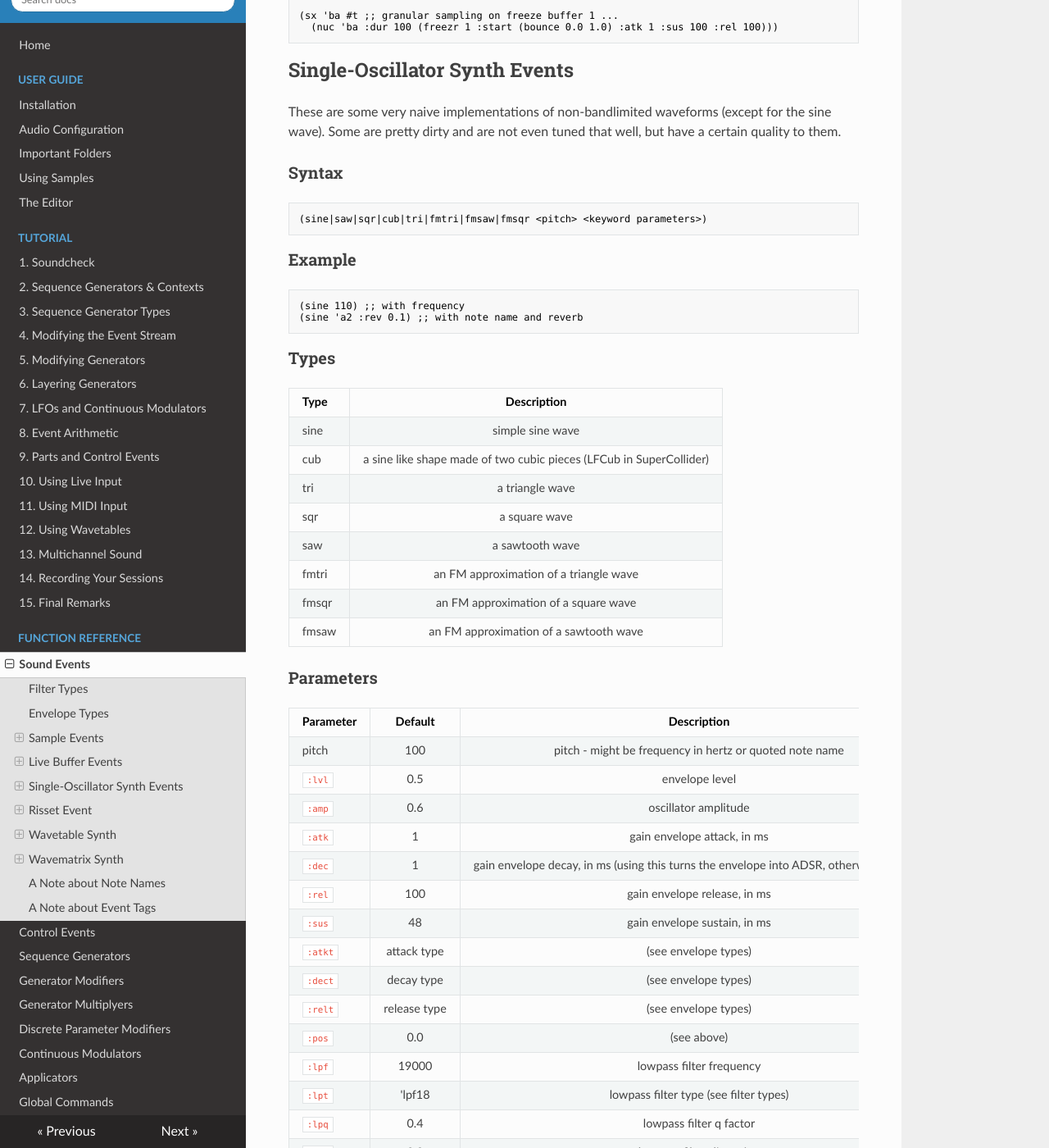
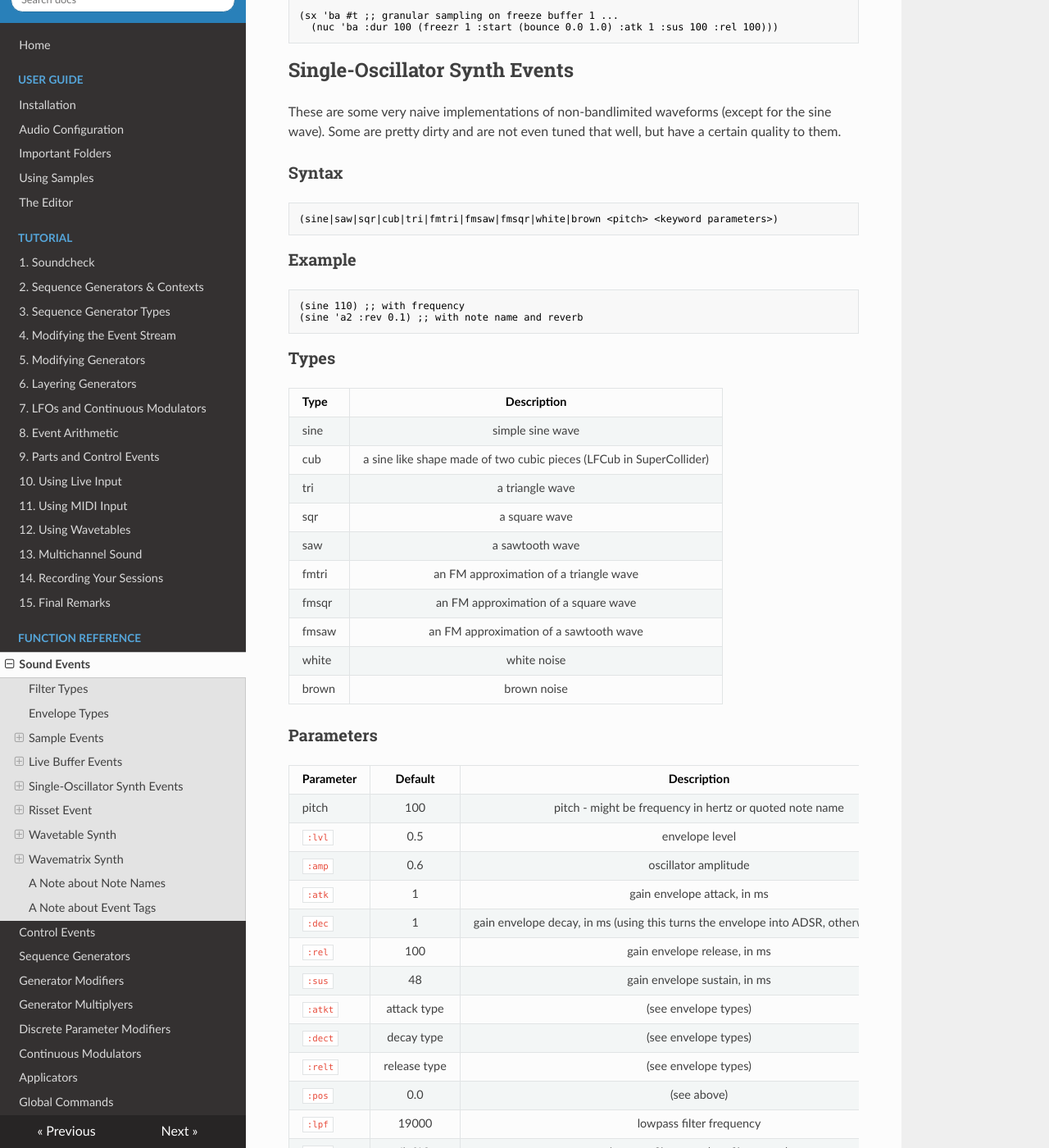
Before and after one commit to the-drunk-coder/megra-doc, an MkDocs documentation site: the page built from docs/function-reference/sound-events.md, in a window 1280 px wide and 1400 px high, scrolled down 3748 px. Shown: the whole window at 82% size. Built offline with MkDocs 1.6.1, drawn with Linux system fonts in a browser that asks for light colours; nearby versions of some CDN libraries; part of the change alters nothing that is shown.

Commit message:
add brown noise

````diff
--- a/docs/function-reference/sound-events.md
+++ b/docs/function-reference/sound-events.md
@@ -54,42 +54,42 @@ Sample events allow you to play a pre-loaded samples, using keywords to specify
 
 ### Parameters
 
-| Parameter | Default                | Description                                                                              |
-|-----------|:----------------------:|:----------------------------------------------------------------------------------------:|
-| `:lvl`    | 0.5                    | envelope max level                                                                       |
-| `:amp`    | 0.77                   | sampler (oscillator) amplitude                                                           |
-| `:rate`   | 1.0                    | sample playback rate                                                                     |
-| `:start`  | 0.0                    | start within sample file, ratio                                                          |
-| `:atk`    | 1                      | gain envelope attack, in ms                                                              |
-| `:dec`    | 1                      | gain envelope decay, in ms (using this turns the envelope into ADSR, otherwise it's ASR) |
-| `:rel`    | 1                      | gain envelope release, in ms                                                             |
-| `:sus`    | sample lenght, 10s max | gain envelope sustain, in ms                                                             |
-| `:atkt`   | attack type            | (see envelope types)                                                                     |
-| `:dect`   | decay type             | (see envelope types)                                                                     |
-| `:relt`   | release type           | (see envelope types)                                                                     |
-| `:pos`    | 0.0                    | stereo position (-1.0 left, 0.0 center 1.0 right) or channel number in multichannel mode |
-| `:lpf`    | 19000                  | lowpass filter frequency                                                                 |
-| `:lpt`    | 'lpf18                 | lowpass filter type (see filter types)                                                   |
-| `:lpq`    | 0.4                    | lowpass filter q factor                                                                  |
-| `:lpd`    | 0.0                    | lowpass filter distortion                                                                |
-| `:hpf`    | 20                     | highpass filter frequency                                                                |
-| `:hpt`    | 'hpf12                 | highpass filter type (see filter types)                                                  |
-| `:hpq`    | 0.4                    | highpass filter q factor                                                                 |
-| `:pff`    | 1000                   | peak filter 1 frequency                                                                  |
-| `:pfq`    | 10                     | peak filter 1 q factor                                                                   |
-| `:pfg`    | 0.0                    | peak filter 1 gain                                                                       |
-| `:pft`    | 'peak                  | peak filter 1 type                                                                       |
-| `:pff1`   | 1000                   | peak filter 1 frequency                                                                  |
-| `:pfq1`   | 10                     | peak filter 1 q factor                                                                   |
-| `:pfg1`   | 0.0                    | peak filter 1 gain                                                                       |
-| `:pft1`   | 'peak                  | peak filter 1 type                                                                       |
-| `:pff2`   | 1000                   | peak filter 2 frequency                                                                  |
-| `:pfq2`   | 10                     | peak filter 2 q factor                                                                   |
-| `:pfg2`   | 0.0                    | peak filter 2 gain                                                                       |
-| `:pft2`   | 'none                  | peak filter 2 type                                                                       |
-| `:rev`    | 0.0                    | reverb amount                                                                            |
-| `:del`    | 0.0                    | delay amount                                                                             |
-| `:tags`   | none                   | additional tags                                                                          |
+| Parameter | Default                | Description                                                                              | Modulatable |
+|-----------|:----------------------:|:----------------------------------------------------------------------------------------:|-------------|
+| `:lvl`    | 0.5                    | envelope max level                                                                       | yes         |
+| `:amp`    | 0.77                   | sampler (oscillator) amplitude                                                           | yes         |
+| `:rate`   | 1.0                    | sample playback rate                                                                     | yes         |
+| `:start`  | 0.0                    | start within sample file, ratio                                                          |             |
+| `:atk`    | 1                      | gain envelope attack, in ms                                                              |             |
+| `:dec`    | 1                      | gain envelope decay, in ms (using this turns the envelope into ADSR, otherwise it's ASR) |             |
+| `:rel`    | 1                      | gain envelope release, in ms                                                             |             |
+| `:sus`    | sample lenght, 10s max | gain envelope sustain, in ms                                                             |             |
+| `:atkt`   | attack type            | (see envelope types)                                                                     |             |
+| `:dect`   | decay type             | (see envelope types)                                                                     |             |
+| `:relt`   | release type           | (see envelope types)                                                                     |             |
+| `:pos`    | 0.0                    | stereo position (-1.0 left, 0.0 center 1.0 right) or channel number in multichannel mode | yes         |
+| `:lpf`    | 19000                  | lowpass filter frequency                                                                 | yes         |
+| `:lpt`    | 'lpf18                 | lowpass filter type (see filter types)                                                   |             |
+| `:lpq`    | 0.4                    | lowpass filter q factor                                                                  | yes         |
+| `:lpd`    | 0.0                    | lowpass filter distortion                                                                | yes         |
+| `:hpf`    | 20                     | highpass filter frequency                                                                | yes         |
+| `:hpt`    | 'hpf12                 | highpass filter type (see filter types)                                                  |             |
+| `:hpq`    | 0.4                    | highpass filter q factor                                                                 | yes         |
+| `:pff`    | 1000                   | peak filter 1 frequency                                                                  | yes         |
+| `:pfq`    | 10                     | peak filter 1 q factor                                                                   | yes         |
+| `:pfg`    | 0.0                    | peak filter 1 gain                                                                       | yes         |
+| `:pft`    | 'peak                  | peak filter 1 type                                                                       |             |
+| `:pff1`   | 1000                   | peak filter 1 frequency                                                                  | yes         |
+| `:pfq1`   | 10                     | peak filter 1 q factor                                                                   | yes         |
+| `:pfg1`   | 0.0                    | peak filter 1 gain                                                                       | yes         |
+| `:pft1`   | 'peak                  | peak filter 1 type                                                                       |             |
+| `:pff2`   | 1000                   | peak filter 2 frequency                                                                  | yes         |
+| `:pfq2`   | 10                     | peak filter 2 q factor                                                                   | yes         |
+| `:pfg2`   | 0.0                    | peak filter 2 gain                                                                       | yes         |
+| `:pft2`   | 'none                  | peak filter 2 type                                                                       |             |
+| `:rev`    | 0.0                    | reverb amount                                                                            | yes         |
+| `:del`    | 0.0                    | delay amount                                                                             | yes         |
+| `:tags`   | none                   | additional tags                                                                          |             |
 
 
 ## Live Buffer Events
@@ -147,7 +147,7 @@ These are some very naive implementations of non-bandlimited waveforms (except f
 ### Syntax
 
 ```lisp
-(sine|saw|sqr|cub|tri|fmtri|fmsaw|fmsqr <pitch> <keyword parameters>)
+(sine|saw|sqr|cub|tri|fmtri|fmsaw|fmsqr|white|brown <pitch> <keyword parameters>)
 ```
 
 ### Example
@@ -169,6 +169,8 @@ These are some very naive implementations of non-bandlimited waveforms (except f
 | fmtri | an FM approximation of a triangle wave                              |
 | fmsqr | an FM approximation of a square wave                                |
 | fmsaw | an FM approximation of a sawtooth wave                              |
+| white | white noise                                                         |
+| brown | brown noise                                                         |
 
 ### Parameters
 
````
